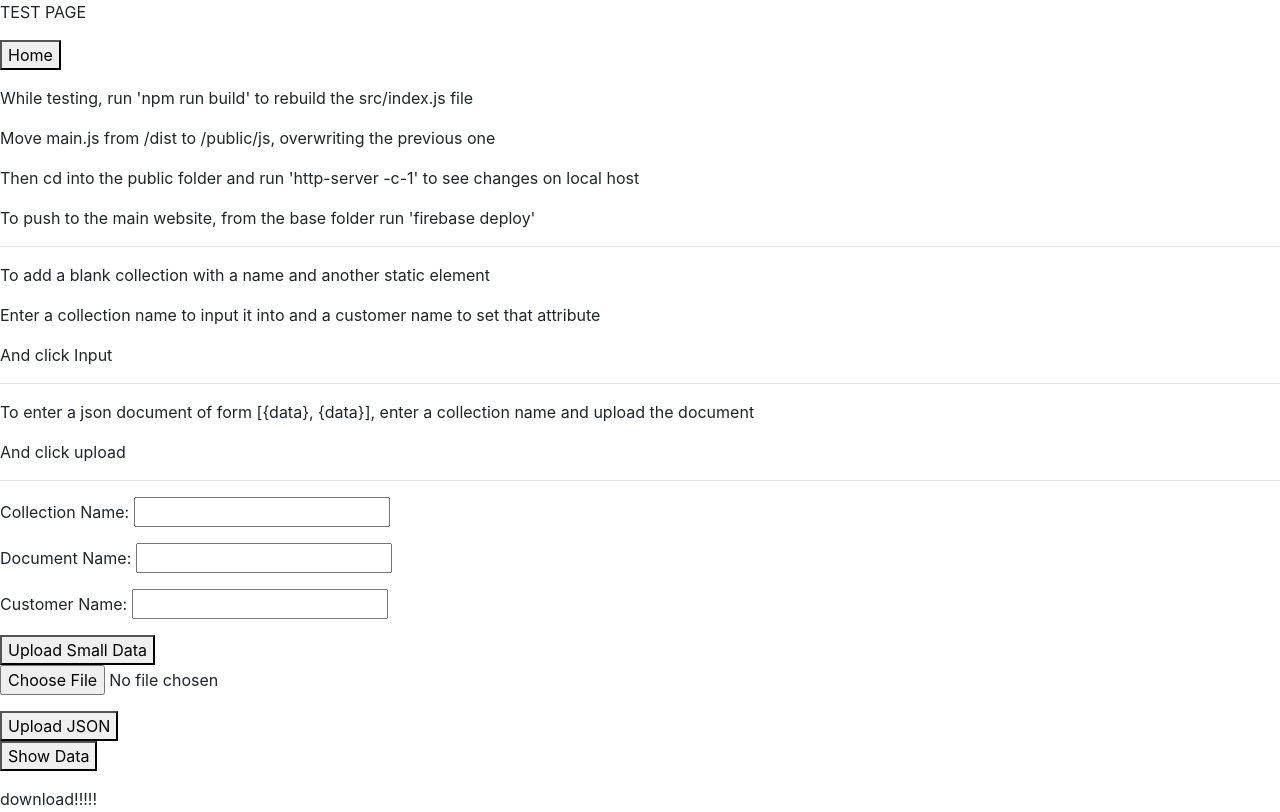
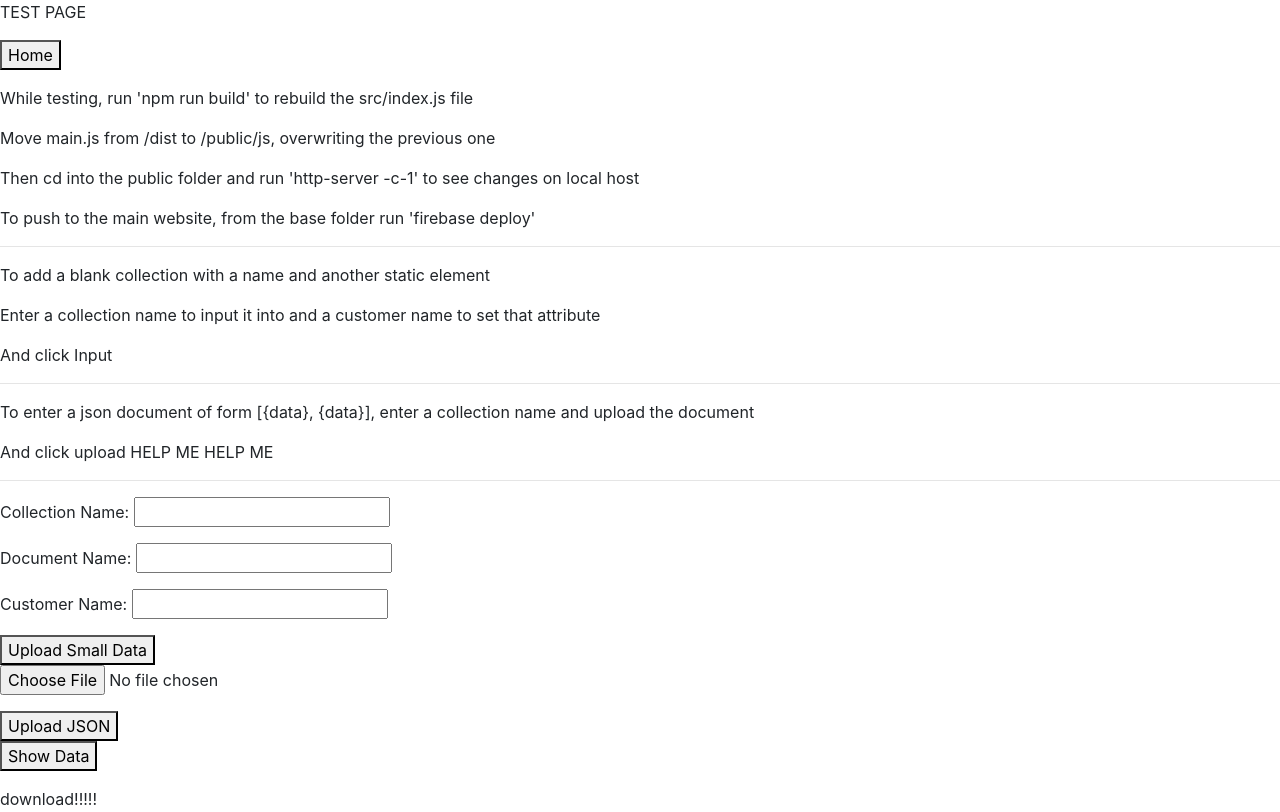
Before and after one commit to dwilliams62/425-426-Project, a website: page Climat3/public/databasetest.html in a window 1280 px wide. Shown: the top 812 px of the page. Drawn offline with nearby package versions, Linux system fonts and the light colour scheme; no server answers.

```diff
--- a/Climat3/public/databasetest.html
+++ b/Climat3/public/databasetest.html
@@ -21,7 +21,7 @@
     <p> And click Input</p>
     <p><hr></p>
     <p> To enter a json document of form [{data}, {data}], enter a collection name and upload the document</p>
-    <p> And click upload</p>
+    <p> And click upload HELP ME HELP ME</p>
     <p><hr></p>
     <p>Collection Name: <input type="text" id="collecName" name="collectionName"/></p>
     <p>Document Name: <input type="text" id="docName" name="documentName"/></p>
```
Also changed, not shown: 1 other file.
